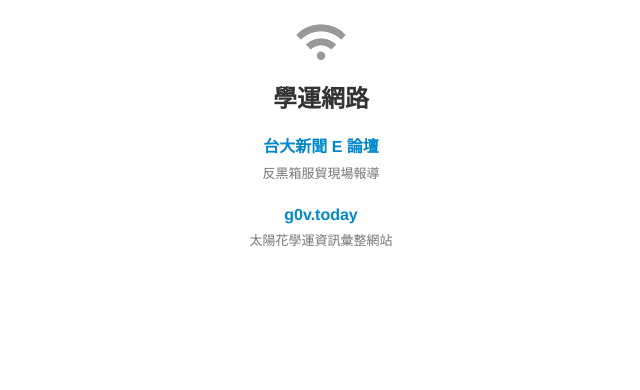
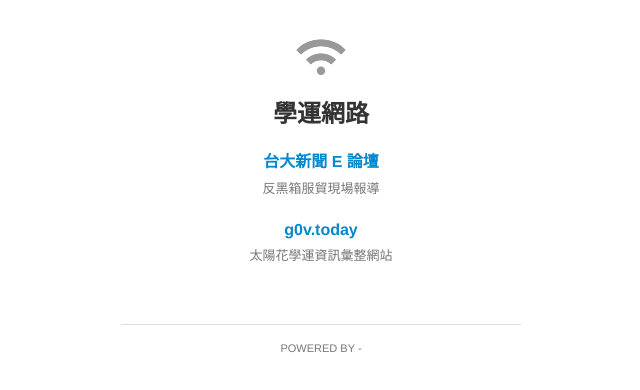
Before and after one commit to g0v/g0v.io, a plain HTML site: page index.html in a window 1280 px wide. Shown: the whole page, without its empty margins (319-959 px from the left). Drawn offline with Linux system fonts and the light colour scheme; no server answers.

Commit message:
Add powered by

```diff
--- a/css/main.css
+++ b/css/main.css
@@ -6,7 +6,7 @@
 
 body {
   background: #fff;
-  padding: 0;
+  padding: 15px;
   margin: 0;
   font-size: 16px;
 }
@@ -66,3 +66,14 @@ time {
   width: 12px; height: 12px;
   background: #999;
 }
+
+.footer {
+  max-width: 400px;
+  border-top: 1px solid #e0e0e0;
+  margin: 30px auto 0;
+  padding: 15px;
+  color: #777;
+  text-transform: uppercase;
+  font-size: 11px;
+  text-align: center;
+}
--- a/index.html
+++ b/index.html
@@ -33,6 +33,9 @@
         <h4>實況轉播 (立院內)</h4>
       </div>
     </div>
+    <footer class="footer">
+      Powered by -
+    </footer>
 
   </body>
 </html>
```
